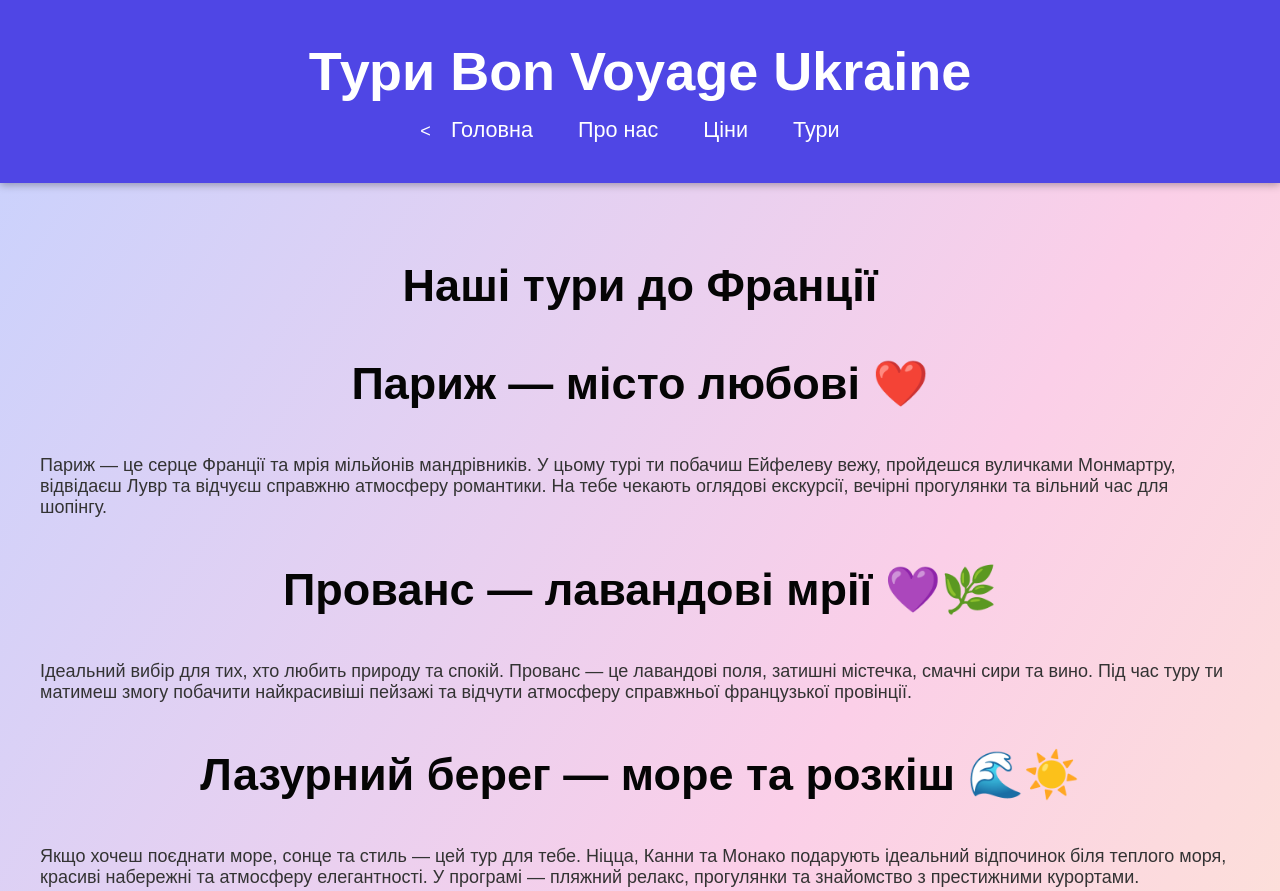
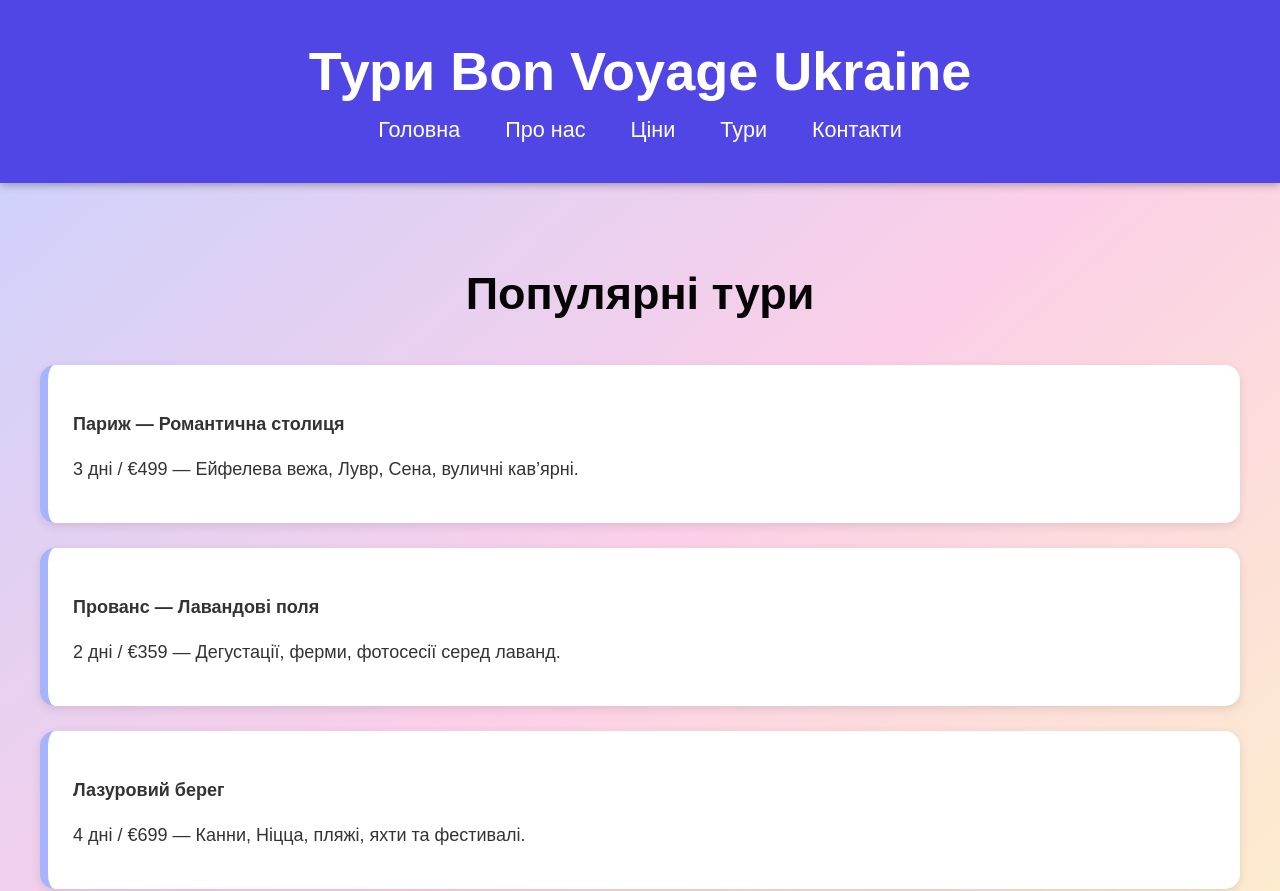
Before and after one commit to Viktor378777/France, a plain HTML site: page page4.html in a window 1280 px wide. Shown: the top 891 px of the page. Drawn offline with Linux system fonts and the light colour scheme.

Commit message:
Update page4.html

```diff
--- a/page4.html
+++ b/page4.html
@@ -11,16 +11,17 @@
   <header>
     <h1>Тури Bon Voyage Ukraine</h1>
     <nav>
-      <<a href="index.html">Головна</a>
+      <a href="index.html">Головна</a>
       <a href="page2.html">Про нас</a>
       <a href="page3.html">Ціни</a>
       <a href="page4.html">Тури</a>
+      <a href="contact.html">Контакти</a>
 
     </nav>
   </header>
 
   <main>
-    <section id="tours">
+    <!-- <section id="tours">
     <h2>Наші тури до Франції</h2>
 
     <div class="tour">
@@ -51,7 +52,7 @@
             красиві набережні та атмосферу елегантності.
             У програмі — пляжний релакс, прогулянки та знайомство з престижними курортами.
         </p>
-    </div>
+    </div> -->
 </section>
     <section id="tours">
       <h3>Популярні тури</h3>
@@ -73,12 +74,12 @@
 
 
 
-    <section id="contact">
+    <!-- <section id="contact">
       <h3 >Контакти</h3>
       <p>📞 +380 12 345 67 89</p>
       <p>✉️ info@turifrance.example</p>
       <p>🏢 вул. Подорожня, 1, Київ</p>
-    </section>
+    </section> -->
   </main>
 
   <footer>
```
